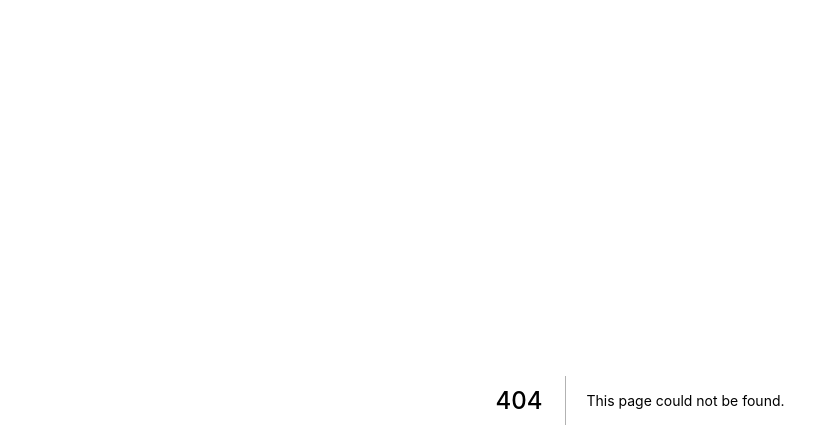
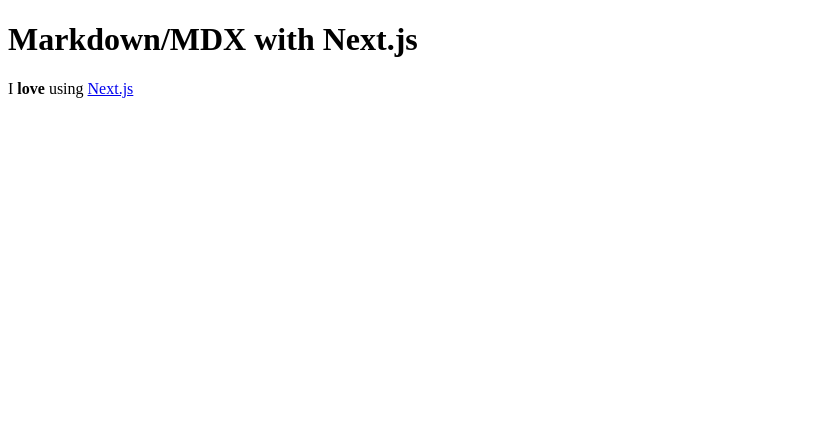
Before and after one commit to RobKenis/rob-kenis-dot-com, a Next.js app: page /posts/first_post in a window 1280 px wide. Before the commit this address had no page. Shown: the top 448 px of the page, without its empty margins (0-839 px from the left). Built offline with nearby package versions, Linux system fonts and the light colour scheme.

Commit message:
Bootstrap MDX

```diff
--- /dev/null
+++ b/components/layouts/Post.tsx
@@ -0,0 +1,10 @@
+const Post = ({meta, children}) => {
+  return (
+    <>
+      <h1>{meta.title}</h1>
+      <main>{children}</main>
+    </>
+  )
+}
+
+export default Post;
--- /dev/null
+++ b/next.config.js
@@ -0,0 +1,6 @@
+const withMDX = require('@next/mdx')({
+    extension: /\.mdx?$/,
+})
+module.exports = withMDX({
+    pageExtensions: ['tsx', 'mdx'],
+})
--- a/package.json
+++ b/package.json
@@ -11,6 +11,8 @@
     "test": "echo 'No tests. Nice!'"
   },
   "dependencies": {
+    "@mdx-js/loader": "^1.6.22",
+    "@next/mdx": "^11.1.2",
     "next": "^11.1.2",
     "react": "^17.0.2",
     "react-dom": "^17.0.2"
--- a/pages/index.tsx
+++ b/pages/index.tsx
@@ -1,6 +1,6 @@
 import Head from 'next/head';
 import React from 'react';
-import {Title} from "../components/Title";
+import {Title} from "../components/elements/Title/Title";
 
 const App = () => (
   <div>
--- /dev/null
+++ b/pages/posts/first_post.mdx
@@ -0,0 +1,10 @@
+import Post from '../../components/layouts/Post'
+
+export const meta = {
+  title: 'Markdown/MDX with Next.js',
+  author: 'Rob Kenis'
+}
+
+I **love** using [Next.js](https://nextjs.org/)
+
+export default ({ children }) => <Post meta={meta}>{children}</Post>
```
Also changed, not shown: components/elements/Title/Title.module.css (renamed from components/Title.module.css), components/elements/Title/Title.tsx (renamed from components/Title.tsx), pages/_app.tsx (renamed from pages/_app.js), 1 other file (tests, documents, lock files or other folders).
